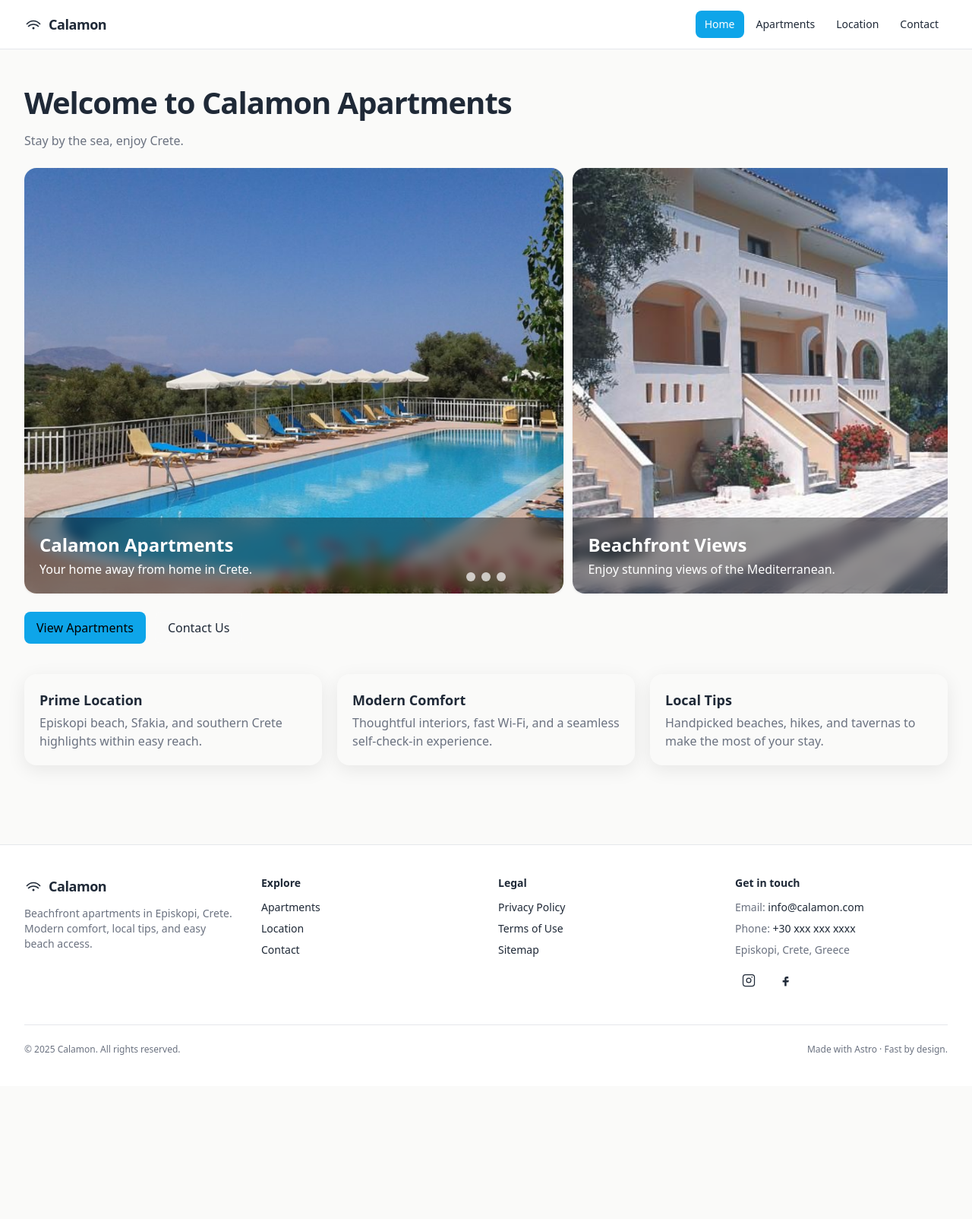
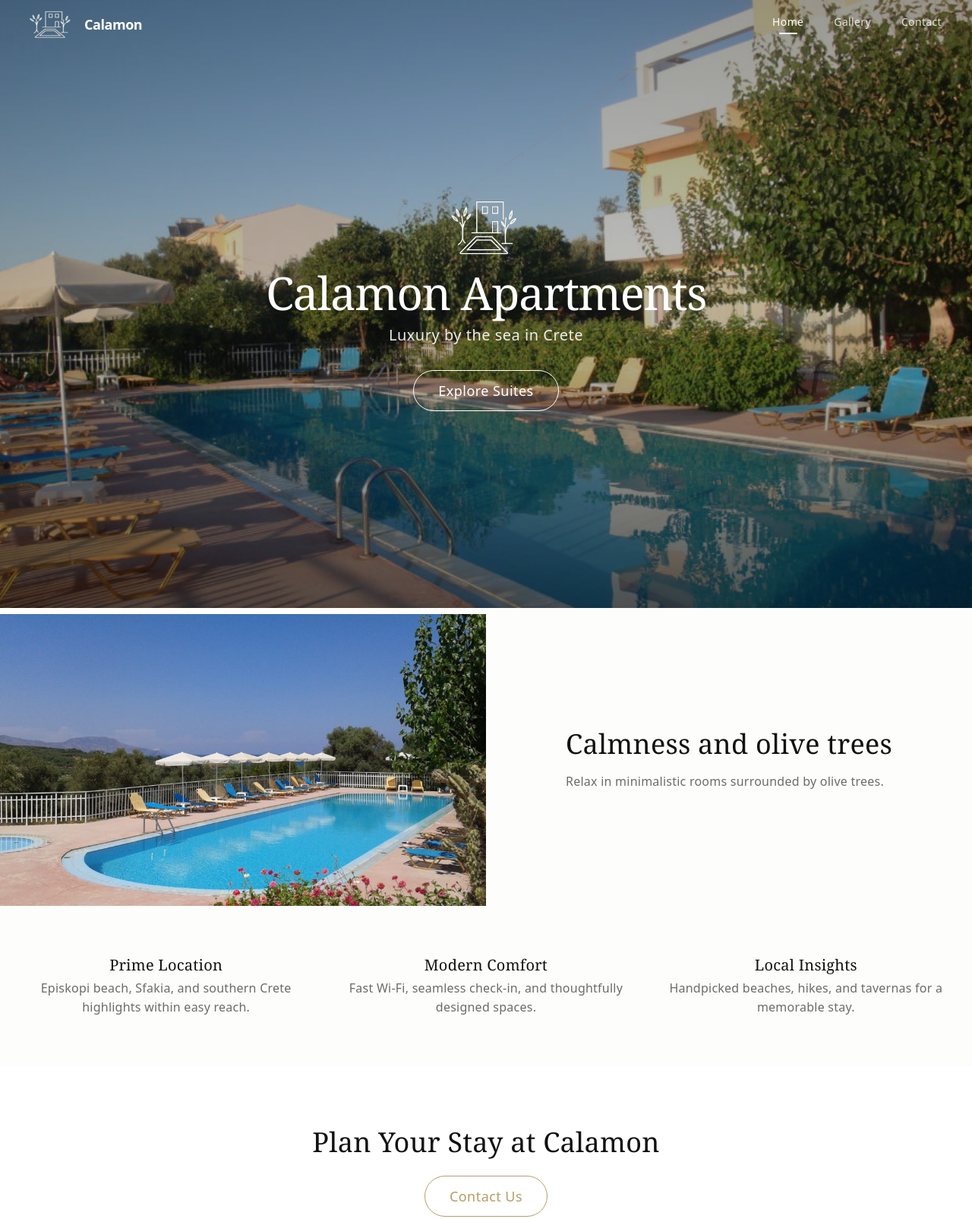
Before and after one commit to Stefavag88/calamon-website, an Astro site: page / in a window 1280 px wide. Shown: the top 1604 px of the page at 76% size. Before the commit the page ends 1429 px from the top, so only its background shows below. Built offline with nearby package versions, Linux system fonts and the light colour scheme; Astro itself is replaced by a stand-in of ours.

Commit message:
add contact & ui changes

```diff
--- a/src/components/Footer.astro
+++ b/src/components/Footer.astro
@@ -2,67 +2,76 @@
 const year = new Date().getFullYear();
 ---
 
-<footer class="mt-12 border-t border-[var(--color-border)] bg-[var(--color-surface)]">
-  <div class="container mx-auto px-4 sm:px-6 lg:px-8 py-10">
-    <div class="grid grid-cols-1 sm:grid-cols-2 lg:grid-cols-4 gap-8">
+<footer class="mt-24 border-t border-[var(--color-border)] bg-[var(--color-surface)]">
+  <div class="container mx-auto px-4 sm:px-6 lg:px-8 py-16">
+    <div class="grid grid-cols-1 sm:grid-cols-2 lg:grid-cols-4 gap-12">
+
+      <!-- Brand -->
       <div>
-        <a href="/" class="flex items-center gap-2 font-semibold text-lg tracking-tight">
-          <svg viewBox="0 0 24 24" class="w-6 h-6" aria-hidden="true">
-            <path d="M3 12c5-6 13-6 18 0M5 15c4-4 10-4 14 0" fill="none" stroke="currentColor" stroke-width="1.5"/>
-            <circle cx="12" cy="17" r="1.5" fill="currentColor"/>
-          </svg>
-          Calamon
+        <a href="/" class="flex items-center gap-2 font-serif text-xl font-semibold tracking-tight">
+          <img
+        src="/images/logo/logo-4-black-sm.png"
+        alt="Calamon Logo"
+        height="50"
+      /> Calamon
         </a>
-        <p class="mt-3 text-sm text-[var(--color-muted)] max-w-xs">
+        <p class="mt-4 text-sm text-[var(--color-muted)] leading-relaxed max-w-xs">
           Beachfront apartments in Episkopi, Crete. Modern comfort, local tips, and easy beach access.
         </p>
       </div>
 
+      <!-- Explore -->
       <div>
-        <h3 class="text-sm font-semibold">Explore</h3>
-        <ul class="mt-3 space-y-2 text-sm">
+        <h3 class="text-sm font-serif font-semibold tracking-wide">Explore</h3>
+        <ul class="mt-4 space-y-2 text-sm">
           <li><a href="/apartments" class="hover:underline underline-offset-4">Apartments</a></li>
           <li><a href="/location" class="hover:underline underline-offset-4">Location</a></li>
           <li><a href="/contact" class="hover:underline underline-offset-4">Contact</a></li>
         </ul>
       </div>
 
+      <!-- Legal -->
       <div>
-        <h3 class="text-sm font-semibold">Legal</h3>
-        <ul class="mt-3 space-y-2 text-sm">
+        <h3 class="text-sm font-serif font-semibold tracking-wide">Legal</h3>
+        <ul class="mt-4 space-y-2 text-sm">
           <li><a href="/privacy" class="hover:underline underline-offset-4">Privacy Policy</a></li>
           <li><a href="/terms" class="hover:underline underline-offset-4">Terms of Use</a></li>
           <li><a href="/sitemap-index.xml" class="hover:underline underline-offset-4">Sitemap</a></li>
         </ul>
       </div>
 
+      <!-- Contact -->
       <div>
-        <h3 class="text-sm font-semibold">Get in touch</h3>
-        <ul class="mt-3 space-y-2 text-sm text-[var(--color-muted)]">
+        <h3 class="text-sm font-serif font-semibold tracking-wide">Get in touch</h3>
+        <ul class="mt-4 space-y-2 text-sm text-[var(--color-muted)]">
           <li>Email: <a href="mailto:info@calamon.com" class="text-[var(--color-text)] hover:underline">info@calamon.com</a></li>
           <li>Phone: <a href="tel:+30xxxxxxxxxx" class="text-[var(--color-text)] hover:underline">+30 xxx xxx xxxx</a></li>
           <li>Episkopi, Crete, Greece</li>
         </ul>
-        <div class="mt-3 flex gap-3">
-          <a href="#" aria-label="Instagram" class="p-2 rounded-lg hover:bg-black/5">
-            <svg viewBox="0 0 24 24" class="w-5 h-5" aria-hidden="true">
-              <path d="M7 3h10a4 4 0 0 1 4 4v10a4 4 0 0 1-4 4H7a4 4 0 0 1-4-4V7a4 4 0 0 1 4-4Z" fill="none" stroke="currentColor" stroke-width="1.5"/>
-              <circle cx="12" cy="12" r="3.5" fill="none" stroke="currentColor" stroke-width="1.5"/>
-              <circle cx="17" cy="7" r="1" fill="currentColor"/>
+        <div class="mt-5 flex gap-4">
+          <a href="#" aria-label="Instagram"
+             class="h-9 w-9 flex items-center justify-center rounded-full border border-[var(--color-border)] hover:border-[var(--color-brand)] hover:text-[var(--color-brand)] transition">
+            <!-- Instagram icon -->
+            <svg viewBox="0 0 24 24" class="w-4 h-4" aria-hidden="true" fill="currentColor">
+              <path d="M7 3h10a4 4 0 0 1 4 4v10a4 4 0 0 1-4 4H7a4 4 0 0 1-4-4V7a4 4 0 0 1 4-4Z"/>
+              <circle cx="12" cy="12" r="3.5"/>
+              <circle cx="17" cy="7" r="1"/>
             </svg>
           </a>
-          <a href="#" aria-label="Facebook" class="p-2 rounded-lg hover:bg-black/5">
-            <svg viewBox="0 0 24 24" class="w-5 h-5" aria-hidden="true">
-              <path d="M14 9h3V6h-3c-1.7 0-3 1.3-3 3v3H8v3h3v6h3v-6h3l1-3h-4V9c0-.6.4-1 1-1Z" fill="currentColor"/>
+          <a href="#" aria-label="Facebook"
+             class="h-9 w-9 flex items-center justify-center rounded-full border border-[var(--color-border)] hover:border-[var(--color-brand)] hover:text-[var(--color-brand)] transition">
+            <svg viewBox="0 0 24 24" class="w-4 h-4" aria-hidden="true" fill="currentColor">
+              <path d="M14 9h3V6h-3c-1.7 0-3 1.3-3 3v3H8v3h3v6h3v-6h3l1-3h-4V9c0-.6.4-1 1-1Z"/>
             </svg>
           </a>
         </div>
       </div>
     </div>
 
-    <div class="mt-10 pt-6 border-t border-[var(--color-border)] text-xs text-[var(--color-muted)] flex flex-col sm:flex-row gap-2 sm:items-center justify-between">
+    <!-- Bottom bar -->
+    <div class="mt-12 pt-6 border-t border-[var(--color-border)] text-xs text-[var(--color-muted)] flex flex-col sm:flex-row gap-2 sm:items-center justify-between">
       <p>© {year} Calamon. All rights reserved.</p>
-      <p>Made with Astro · Fast by design.</p>
+      <p class="tracking-wide">Episkopi · Crete · Greece</p>
     </div>
   </div>
 </footer>
--- a/src/components/Header.astro
+++ b/src/components/Header.astro
@@ -1,71 +1,120 @@
 ---
 const pathname = Astro.url.pathname;
+const isHome = true;
 
 const nav = [
   { href: "/", label: "Home" },
-  { href: "/apartments", label: "Apartments" },
-  { href: "/location", label: "Location" },
+  { href: "/gallery", label: "Gallery" },
   { href: "/contact", label: "Contact" },
 ];
 
 const isActive = (href: string) =>
-  href === "/"
-    ? pathname === "/"
-    : pathname.startsWith(href);
+  href === "/" ? pathname === "/" : pathname.startsWith(href);
+
+// Shell + link styles (unchanged)
+const shell = isHome
+  ? "bg-transparent text-white"
+  : "bg-[color:var(--color-surface)]/90 text-[color:var(--color-text)] border-b border-[color:var(--color-border)] backdrop-blur";
+
+const linkBase = "px-2 py-1.5 text-sm tracking-wide transition-colors";
+const linkHover = isHome ? "hover:text-white/90" : "hover:text-black";
+const linkInactive = isHome
+  ? "text-white/80"
+  : "text-[color:var(--color-text)]/80";
+const ctaBase = "rounded-full px-4 py-2 text-sm tracking-wide transition";
+const ctaStyle = isHome
+  ? "border border-white text-white hover:bg-white hover:text-black"
+  : "border border-[var(--color-text)] text-[var(--color-text)] hover:bg-[var(--color-text)] hover:text-white";
+
+// NEW: elegant underline class generator
+const linkClass = (href: string) => {
+  const active = isActive(href);
+  const underlineColor = isHome
+    ? "after:bg-white"
+    : "after:bg-[var(--color-brand)]";
+  const textWhenActive = isHome ? "text-white" : "text-[var(--color-text)]";
+
+  // Base + pseudo underline
+  const base = `${linkBase} ${linkHover} relative ${underlineColor}
+    after:block after:content-[''] after:h-[2px] after:rounded-full
+    after:transition-all after:duration-300 after:mx-auto after:mt-1`;
+
+  // Active = visible underline; Inactive = reveal on hover
+  return active
+    ? `${base} ${textWhenActive} after:w-6`
+    : `${base} ${linkInactive} after:w-0 hover:after:w-6`;
+};
 ---
 
-<header class="sticky top-0 z-50 bg-[var(--color-surface)]/90 backdrop-blur border-b border-[var(--color-border)]">
-  <div class="container mx-auto px-4 sm:px-6 lg:px-8 h-16 flex items-center justify-between">
-    <!-- Brand -->
-    <a href="/" class="flex items-center gap-2 font-semibold text-lg tracking-tight">
+<header class={`fixed inset-x-0 top-0 z-50 ${shell}`}>
+  <nav
+    class="mx-auto max-w-7xl px-4 sm:px-6 lg:px-8 h-16 flex items-center justify-between"
+  >
+    <!-- Brand (same as you had) -->
+    <a
+      href="/"
+      class="flex items-center gap-2 font-semibold text-lg tracking-tight"
+    >
       <!-- Simple logo mark -->
-      <svg viewBox="0 0 24 24" class="w-6 h-6" aria-hidden="true">
-        <path d="M3 12c5-6 13-6 18 0M5 15c4-4 10-4 14 0" fill="none" stroke="currentColor" stroke-width="1.5"/>
-        <circle cx="12" cy="17" r="1.5" fill="currentColor"/>
-      </svg>
-      Calamon
+      <img
+        src="/images/logo/logo-4-white-sm.png"
+        alt="Calamon Logo"
+        height="50"
+      /> Calamon
     </a>
 
-    <!-- Desktop nav -->
-    <nav class="hidden md:flex items-center gap-1" aria-label="Primary">
-      {nav.map((item) => (
+    <!-- Desktop nav with luxury underline -->
+    <div class="hidden md:flex items-center gap-6">
+      {
+        nav.map((item) => (
           <a
             href={item.href}
-          class={`px-3 py-2 rounded-lg text-sm font-medium transition
-            ${isActive(item.href)
-              ? "bg-[var(--color-brand)] text-white"
-              : "text-[var(--color-text)] hover:bg-black/5"}`}
+            class={linkClass(item.href)}
+            aria-current={isActive(item.href) ? "page" : undefined}
           >
             {item.label}
           </a>
-      ))}
-    </nav>
+        ))
+      }
+    </div>
 
-    <!-- Mobile menu (no JS, uses <details>) -->
+    <!-- Mobile (kept as-is; keep your bg highlights) -->
     <details class="md:hidden">
       <summary
-        class="list-none p-2 -mr-2 rounded-lg hover:bg-black/5 cursor-pointer"
+        class="list-none p-2 -m-2 rounded-md cursor-pointer hover:opacity-90"
         aria-label="Open menu"
       >
         <svg viewBox="0 0 24 24" class="w-6 h-6" aria-hidden="true">
-          <path d="M4 7h16M4 12h16M4 17h16" stroke="currentColor" stroke-width="1.5" stroke-linecap="round"/>
+          <path
+            d="M4 7h16M4 12h16M4 17h16"
+            stroke="currentColor"
+            stroke-width="1.5"
+            stroke-linecap="round"></path>
         </svg>
       </summary>
-      <div class="mt-2 absolute left-0 right-0 bg-[var(--color-surface)] border-t border-[var(--color-border)] shadow-[var(--shadow-soft)]">
-        <nav class="px-4 py-3 flex flex-col gap-1" aria-label="Mobile">
-          {nav.map((item) => (
+      <div
+        class={`mt-3 absolute left-0 right-0 ${isHome ? "bg-black/80 text-white" : "bg-[var(--color-surface)] text-[var(--color-text)]"} backdrop-blur border-t border-[color:var(--color-border)]`}
+      >
+        <nav class="px-4 py-4 flex flex-col gap-2" aria-label="Mobile">
+          {
+            nav.map((item) => (
               <a
                 href={item.href}
-              class={`px-3 py-2 rounded-lg text-sm font-medium transition
-                ${isActive(item.href)
-                  ? "bg-[var(--color-brand)] text-white"
-                  : "text-[var(--color-text)] hover:bg-black/5"}`}
+                class={`px-3 py-2 rounded-lg text-sm ${
+                  isActive(item.href)
+                    ? isHome
+                      ? "bg-white/10 text-white"
+                      : "bg-black/5"
+                    : ""
+                }`}
+                aria-current={isActive(item.href) ? "page" : undefined}
               >
                 {item.label}
               </a>
-          ))}
+            ))
+          }
         </nav>
       </div>
     </details>
-  </div>
+  </nav>
 </header>
--- /dev/null
+++ b/src/pages/contact.astro
@@ -0,0 +1,121 @@
+---
+import Layout from "../layouts/Layout.astro";
+
+// success / error query handling
+const q = new URL(Astro.request.url).searchParams;
+const success = q.get("success") === "1";
+const error = q.get("error") === "1";
+---
+
+<Layout title="Contact Calamon" description="Get in touch to plan your stay in Episkopi, Crete">
+  <main>
+    <!-- Hero header -->
+    <section class="relative h-[40svh]">
+      <img src="/images/home/hero6.jpg" alt="" class="absolute inset-0 h-full w-full object-cover" />
+      <div class="absolute inset-0 bg-black/40"></div>
+      <div class="relative z-10 h-full flex items-center justify-center text-center px-6">
+        <div class="max-w-2xl">
+          <h1 class="text-white text-4xl sm:text-5xl font-serif">Get in touch</h1>
+          <p class="mt-3 text-white/90">We’ll reply within 24 hours.</p>
+        </div>
+      </div>
+    </section>
+
+    <!-- Contact Form -->
+    <section class="mx-auto max-w-3xl px-4 sm:px-6 lg:px-8 py-16">
+      {success && (
+        <div class="mb-6 rounded-lg border border-emerald-300 bg-emerald-50 px-4 py-3 text-emerald-800">
+          ✅ Thank you — your message has been sent. We’ll get back to you shortly.
+        </div>
+      )}
+      {error && (
+        <div class="mb-6 rounded-lg border border-red-300 bg-red-50 px-4 py-3 text-red-800">
+          ❌ Something went wrong. Please try again or email us at <a href="mailto:info@calamon.com" class="underline">info@calamon.com</a>.
+        </div>
+      )}
+
+      <form
+        name="contact"
+        method="POST"
+        data-netlify="true"
+        netlify-honeypot="website"
+        action="/contact?success=1"
+        class="rounded-[var(--radius)] bg-[var(--color-surface)] p-6 sm:p-8 shadow-[var(--shadow-soft)]"
+      >
+        <!-- Netlify required hidden input -->
+        <input type="hidden" name="form-name" value="contact" />
+        <!-- Honeypot -->
+        <input type="text" name="website" class="hidden" tabindex="-1" autocomplete="off" aria-hidden="true" />
+
+        <div class="grid grid-cols-1 sm:grid-cols-2 gap-5">
+          <div>
+            <label for="name" class="block text-sm font-medium">Full name</label>
+            <input
+              id="name" name="name" type="text" required
+              class="mt-2 w-full rounded-lg border border-[var(--color-border)] bg-white px-3 py-2 outline-none focus:ring-2 focus:ring-[var(--color-brand)]"
+              placeholder="e.g., Maria Papadopoulou"
+            />
+          </div>
+
+          <div>
+            <label for="email" class="block text-sm font-medium">Email</label>
+            <input
+              id="email" name="email" type="email" required
+              class="mt-2 w-full rounded-lg border border-[var(--color-border)] bg-white px-3 py-2 outline-none focus:ring-2 focus:ring-[var(--color-brand)]"
+              placeholder="you@example.com"
+            />
+          </div>
+
+          <div>
+            <label for="phone" class="block text-sm font-medium">Phone (optional)</label>
+            <input
+              id="phone" name="phone" type="tel"
+              class="mt-2 w-full rounded-lg border border-[var(--color-border)] bg-white px-3 py-2 outline-none focus:ring-2 focus:ring-[var(--color-brand)]"
+              placeholder="+30 xxx xxx xxxx"
+            />
+          </div>
+
+          <div>
+            <label for="dates" class="block text-sm font-medium">Preferred dates (optional)</label>
+            <input
+              id="dates" name="dates" type="text"
+              class="mt-2 w-full rounded-lg border border-[var(--color-border)] bg-white px-3 py-2 outline-none focus:ring-2 focus:ring-[var(--color-brand)]"
+              placeholder="e.g., 15–20 Sept"
+            />
+          </div>
+        </div>
+
+        <div class="mt-5">
+          <label for="message" class="block text-sm font-medium">Message</label>
+          <textarea
+            id="message" name="message" rows={6} required
+            class="mt-2 w-full rounded-lg border border-[var(--color-border)] bg-white px-3 py-2 outline-none focus:ring-2 focus:ring-[var(--color-brand)]"
+            placeholder="Tell us a bit about your trip, number of guests, special requests…"
+          ></textarea>
+        </div>
+
+        <div class="mt-5 flex items-start gap-3">
+          <input id="consent" name="consent" type="checkbox" required class="mt-1 h-4 w-4 rounded border-[var(--color-border)]" />
+          <label for="consent" class="text-sm text-[var(--color-muted)]">
+            I consent to having this website store my submitted information so we can respond.
+          </label>
+        </div>
+
+        <div class="mt-8">
+          <button
+            type="submit"
+            class="rounded-full border border-[var(--color-brand)] text-[var(--color-brand)]
+                   px-8 py-3 text-lg tracking-wide hover:bg-[var(--color-brand)] hover:text-white transition"
+          >
+            Send message
+          </button>
+        </div>
+      </form>
+
+      <!-- Alt contact -->
+      <p class="mt-6 text-sm text-[var(--color-muted)]">
+        Prefer email? Write to <a href="mailto:info@calamon.com" class="underline">info@calamon.com</a>.
+      </p>
+    </section>
+  </main>
+</Layout>
--- a/src/pages/index.astro
+++ b/src/pages/index.astro
@@ -1,71 +1,82 @@
 ---
 import Layout from "../layouts/Layout.astro";
-import Carousel from "../components/Carousel.astro";
-
-const slides = [
-  {
-    src: "/images/home/hero1.jpg",
-    alt: "Sea view from Calamon terrace at sunset",
-    title: "Calamon Apartments",
-    text: "Your home away from home in Crete."
-  },
-  {
-    src: "/images/home/hero2.jpg",
-    alt: "Wide sandy beach near Episkopi",
-    title: "Beachfront Views",
-    text: "Enjoy stunning views of the Mediterranean."
-  },
-  {
-    src: "/images/home/hero3.jpg",
-    alt: "Modern living room interior",
-    title: "Luxurious Interiors",
-    text: "Experience luxury and comfort in every room."
-  }
-];
 ---
 
-<Layout title="Welcome to Calamon" description="Apartments in Episkopi, Crete">
+<Layout title="Calamon Luxury Apartments" description="Seaside luxury suites in Episkopi, Crete">
+  <!-- Preload hero for better LCP -->
+  <Fragment slot="head">
+    <link rel="preload" as="image" href="/images/home/hero1.jpg" imagesrcset="/images/home/hero1.avif 1x, /images/home/hero1.jpg 1x" />
+  </Fragment>
+
   <main>
-    <!-- Hero / Carousel -->
-    <section class="container mx-auto px-4 sm:px-6 lg:px-8 py-6 sm:py-10">
-      <h1 class="text-[clamp(1.75rem,4vw,2.5rem)] font-bold tracking-tight">
-        Welcome to Calamon Apartments
-      </h1>
-      <p class="mt-2 text-[var(--color-muted)]">
-        Stay by the sea, enjoy Crete.
-      </p>
+    <!-- HERO -->
+    <section class="relative min-h-[100svh]">
+      <picture>
+        <img src="/images/home/hero4.jpg" alt="" class="absolute inset-0 h-full w-full object-cover" fetchpriority="high" />
+      </picture>
 
-      <div class="mt-6">
-        <Carousel slides={slides} ariaLabel="Calamon highlights" />
-      </div>
+      <!-- Dark → transparent gradient for luxury feel / readability -->
+      <div class="absolute inset-0 bg-[linear-gradient(to_top,rgba(0,0,0,.55),rgba(0,0,0,.25),rgba(0,0,0,.4))]"></div>
 
-      <!-- Quick actions -->
-      <div class="mt-6 flex flex-wrap gap-3">
-        <a href="/apartments" class="inline-flex items-center gap-2 rounded-lg px-4 py-2 font-medium bg-[var(--color-brand)] text-black hover:opacity-90 focus-visible:outline focus-visible:outline-2 focus-visible:outline-offset-2 focus-visible:outline-[var(--color-brand)] transition">
-          View Apartments
-        </a>
-        <a href="/contact" class="inline-flex items-center gap-2 rounded-lg px-4 py-2 font-medium bg-white/5 border border-white/10 hover:bg-white/10 focus-visible:outline focus-visible:outline-2 focus-visible:outline-offset-2 focus-visible:outline-white/50 transition">
-          Contact Us
-        </a>
+      <div class="relative z-10 flex min-h-[100svh] flex-col items-center justify-center text-center text-white px-6">
+        <!-- keep or remove logo; if kept, fix height -->
+        <img src="/images/logo/logo-4-white.png" alt="Calamon Logo" class="h-20" />
+
+        <h1 class="mt-4 text-5xl sm:text-6xl font-serif tracking-tight">Calamon Apartments</h1>
+        <p class="mt-3 text-lg sm:text-xl tracking-wide text-white/90">Luxury by the sea in Crete</p>
+
+        <div class="mt-8">
+          <a href="/apartments"
+             class="inline-block rounded-full border border-white px-8 py-3 text-lg tracking-wide hover:bg-white hover:text-black transition">
+            Explore Suites
+          </a>
+        </div>
       </div>
     </section>
 
-    <!-- Features -->
-    <section class="container mx-auto px-4 sm:px-6 lg:px-8 pb-10 sm:pb-14">
-      <div class="grid grid-cols-1 sm:grid-cols-2 lg:grid-cols-3 gap-5">
-        <article class="rounded-[var(--radius)] bg-[var(--color-card)] p-5 shadow-[var(--shadow-soft)] hover:-translate-y-0.5 transition">
-          <h3 class="text-lg font-semibold">Prime Location</h3>
+    <!-- INTERIORS -->
+    <section class="grid md:grid-cols-2 mt-2">
+      <picture>
+        <img src="/images/home/hero1.jpg" alt="Elegant interior" class="h-full w-full object-cover" loading="lazy" />
+      </picture>
+
+      <div class="flex items-center justify-center bg-[var(--color-bg)] p-10 sm:p-16">
+        <div class="max-w-md">
+          <h2 class="text-3xl sm:text-4xl font-serif">Calmness and olive trees</h2>
+          <p class="mt-4 text-[var(--color-muted)] leading-relaxed">
+            Relax in minimalistic rooms surrounded by olive trees.
+          </p>
+        </div>
+      </div>
+    </section>
+
+    <!-- FEATURES (light, airy) -->
+    <section class="mx-auto max-w-7xl px-4 sm:px-6 lg:px-8 py-16">
+      <div class="grid grid-cols-1 sm:grid-cols-3 gap-12 text-center">
+        <div>
+          <h3 class="text-xl font-serif">Prime Location</h3>
           <p class="mt-1 text-[var(--color-muted)]">Episkopi beach, Sfakia, and southern Crete highlights within easy reach.</p>
-        </article>
-        <article class="rounded-[var(--radius)] bg-[var(--color-card)] p-5 shadow-[var(--shadow-soft)] hover:-translate-y-0.5 transition">
-          <h3 class="text-lg font-semibold">Modern Comfort</h3>
-          <p class="mt-1 text-[var(--color-muted)]">Thoughtful interiors, fast Wi-Fi, and a seamless self-check-in experience.</p>
-        </article>
-        <article class="rounded-[var(--radius)] bg-[var(--color-card)] p-5 shadow-[var(--shadow-soft)] hover:-translate-y-0.5 transition">
-          <h3 class="text-lg font-semibold">Local Tips</h3>
-          <p class="mt-1 text-[var(--color-muted)]">Handpicked beaches, hikes, and tavernas to make the most of your stay.</p>
-        </article>
+        </div>
+        <div>
+          <h3 class="text-xl font-serif">Modern Comfort</h3>
+          <p class="mt-1 text-[var(--color-muted)]">Fast Wi‑Fi, seamless check‑in, and thoughtfully designed spaces.</p>
+        </div>
+        <div>
+          <h3 class="text-xl font-serif">Local Insights</h3>
+          <p class="mt-1 text-[var(--color-muted)]">Handpicked beaches, hikes, and tavernas for a memorable stay.</p>
+        </div>
       </div>
+    </section>
+
+    <!-- CTA -->
+    <section class="text-center py-20 bg-[var(--color-surface)]">
+      <h2 class="text-3xl sm:text-4xl font-serif">Plan Your Stay at Calamon</h2>
+      <a
+        href="/contact"
+        class="mt-6 inline-block rounded-full border border-[var(--color-brand)] text-[var(--color-brand)]
+               px-8 py-3 text-lg tracking-wide hover:bg-[var(--color-brand)] hover:text-white transition">
+        Contact Us
+      </a>
     </section>
   </main>
 </Layout>
--- a/src/styles/global.css
+++ b/src/styles/global.css
@@ -2,27 +2,28 @@
 
 @theme {
   /* Surfaces */
-  --color-bg:       #fafaf9;   /* off-white sand */
-  --color-surface:  #ffffff;   /* cards, elevated */
+  --color-bg:       #fdfdfb;   /* warm white / ivory */
+  --color-surface:  #ffffff;   /* pure white for elevated sections */
 
   /* Text */
-  --color-text:     #1f2937;   /* slate-800 */
-  --color-muted:    #6b7280;   /* slate-500 */
+  --color-text:     #111111;   /* deep near-black */
+  --color-muted:    #6b6b6b;   /* soft gray for secondary text */
 
-  /* Accents (summer!) */
-  --color-brand:    #0ea5e9;   /* fresh sea blue */
-  --color-brand-2:  #f59e0b;   /* golden sand / sunset orange */
-  --color-accent-3: #10b981;   /* lush green */
+  /* Accents (luxury tones) */
+  --color-brand:    #b89d66;   /* muted gold accent */
+  --color-brand-2:  #d4c9b3;   /* champagne beige */
+  --color-accent-3: #1f2937;   /* dark slate for contrast when needed */
 
   /* Borders & shadows */
-  --color-border:   #e5e7eb;
-  --radius:         1rem;
-  --shadow-soft:    0 6px 24px rgba(0,0,0,0.08);
+  --color-border:   #e5e5e5;   /* light neutral border */
+  --radius:         0.75rem;   /* slightly softer rounding */
+  --shadow-soft:    0 8px 30px rgba(0, 0, 0, 0.06);
 }
-
 
 html {
   font-family: var(--font-sans);
   background: var(--color-bg);
   color: var(--color-text);
+  letter-spacing: 0.015em; /* subtle tracking for airy feel */
+  line-height: 1.6;
 }
```
Also changed, not shown: public/images/home/hero4.jpg (added), public/images/home/hero5.jpg (added), public/images/home/hero6.jpg (added), public/images/logo/logo-4-black-sm.png (added), public/images/logo/logo-4-black.png (added), public/images/logo/logo-4-white-sm.png (added), public/images/logo/logo-4-white.png (added). Lines whose indentation alone changed are shown as unchanged.
